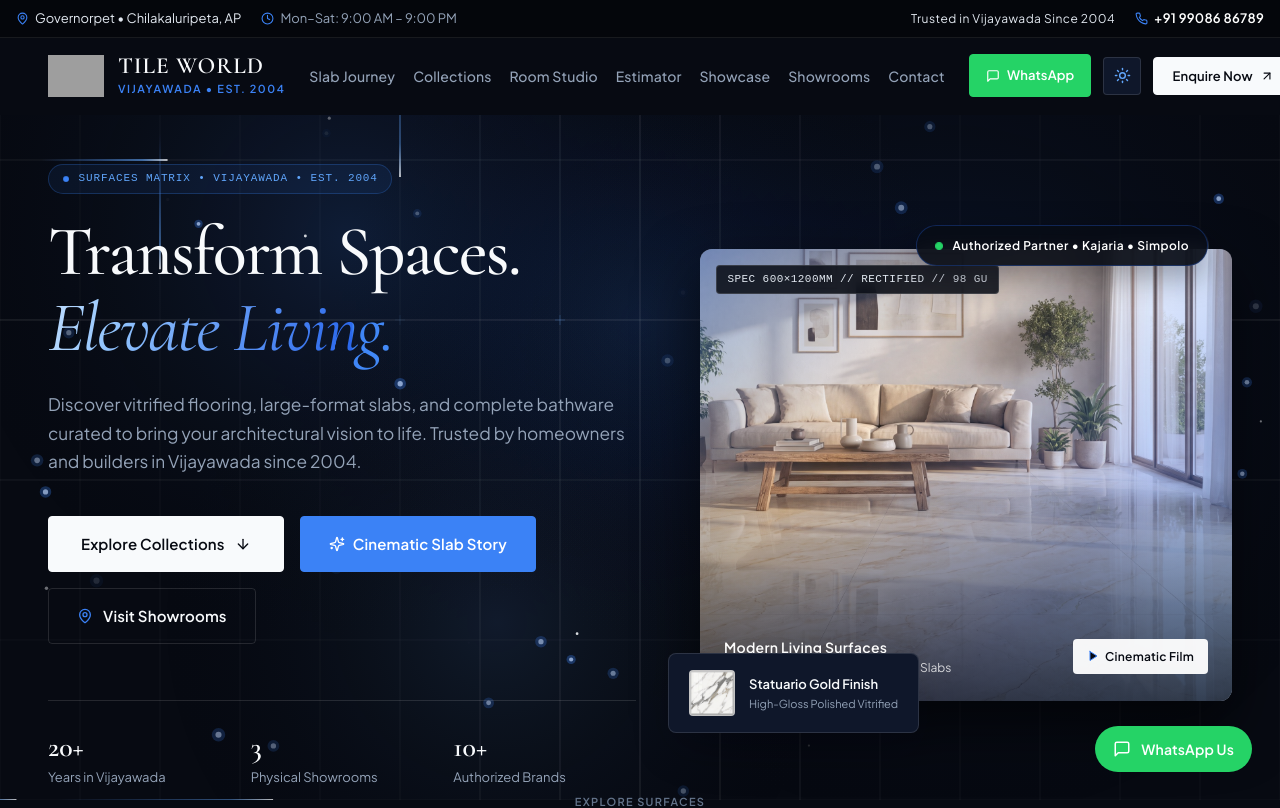
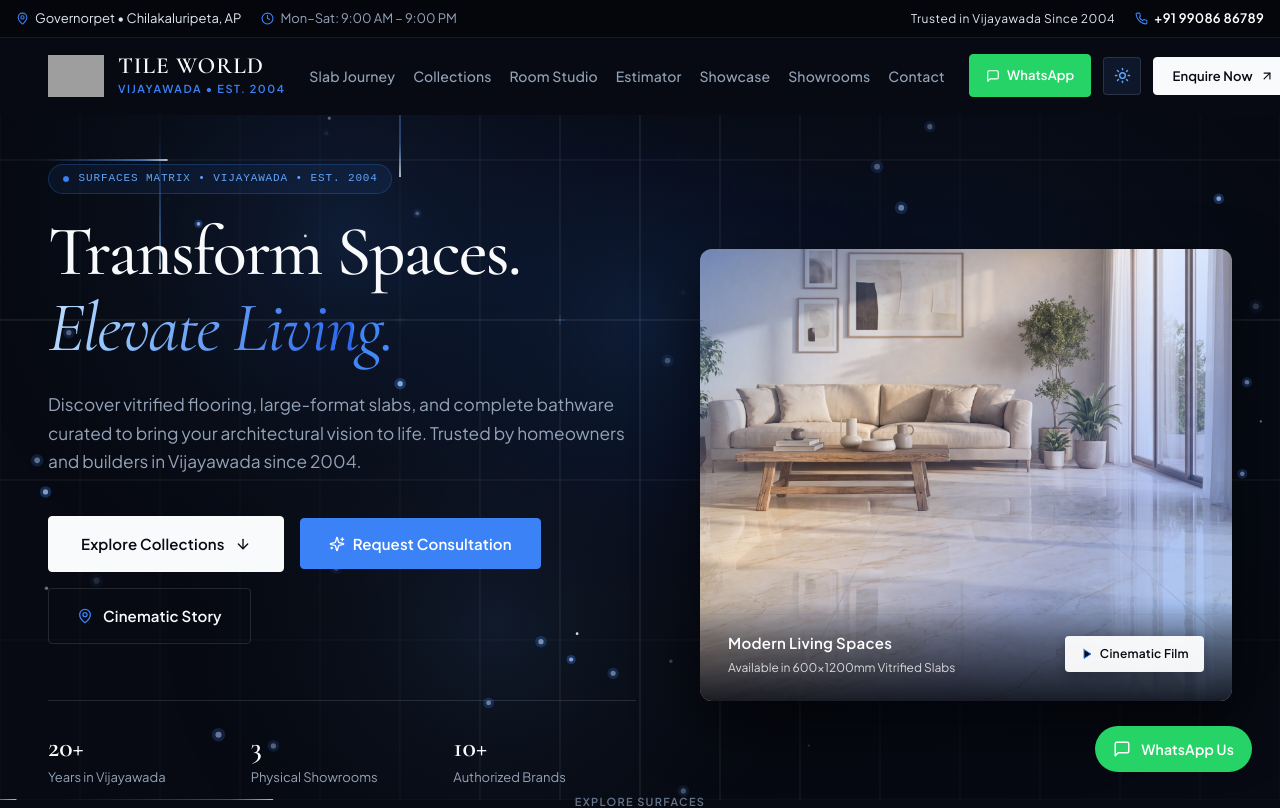
Before and after one commit to rohitreddy546/tile-world-vijayawada, a React (Vite) app: page / in a window 1280 px wide. Shown: the top 808 px of the page. Built offline with nearby package versions, Linux system fonts and the light colour scheme; grey boxes are pictures that could not be loaded.

Commit message:
fix: remove disturbing floating text boxes and telemetry stamp from hero image

```diff
--- a/src/components/Hero.tsx
+++ b/src/components/Hero.tsx
@@ -110,22 +110,25 @@ export const Hero: React.FC<HeroProps> = ({ onOpenEnquiry }) => {
                 <ArrowDown size={16} />
               </a>
 
+              {onOpenEnquiry && (
+                <button
+                  type="button"
+                  onClick={onOpenEnquiry}
+                  className="tw-btn tw-btn-bronze"
+                  style={{ padding: '0.9375rem 1.75rem', fontSize: '0.9375rem', gap: '0.5rem' }}
+                >
+                  <Sparkles size={16} />
+                  <span>Request Consultation</span>
+                </button>
+              )}
+
               <a
                 href="#cinematic-story"
-                className="tw-btn tw-btn-bronze"
-                style={{ padding: '0.9375rem 1.75rem', fontSize: '0.9375rem', gap: '0.5rem' }}
-              >
-                <Sparkles size={16} />
-                <span>Cinematic Slab Story</span>
-              </a>
-
-              <a
-                href="#showrooms"
                 className="tw-btn tw-btn-secondary"
                 style={{ padding: '0.9375rem 1.75rem', fontSize: '0.9375rem' }}
               >
                 <MapPin size={16} color="var(--color-blue)" />
-                <span>Visit Showrooms</span>
+                <span>Cinematic Story</span>
               </a>
             </div>
 
@@ -193,43 +196,8 @@ export const Hero: React.FC<HeroProps> = ({ onOpenEnquiry }) => {
             </div>
           </div>
 
-          {/* Right Column: Architectural Photography Collage with Dynamic Floating Elements */}
+          {/* Right Column: Architectural Living Space Photography */}
           <div style={{ position: 'relative' }} className="tw-reveal is-visible">
-            {/* Top-Right Floating Trust Badge */}
-            <div
-              style={{
-                position: 'absolute',
-                top: '-1.5rem',
-                right: '1.5rem',
-                backgroundColor: 'rgba(8, 12, 22, 0.92)',
-                backdropFilter: 'blur(10px)',
-                padding: '0.625rem 1.125rem',
-                borderRadius: 'var(--radius-pill)',
-                boxShadow: '0 12px 30px rgba(8, 12, 22, 0.35)',
-                border: '1px solid rgba(37, 99, 235, 0.3)',
-                color: '#FFFFFF',
-                display: 'flex',
-                alignItems: 'center',
-                gap: '0.625rem',
-                zIndex: 5,
-                animation: 'twFloatDelayed 6s ease-in-out infinite'
-              }}
-              className="tw-floating-top-badge"
-            >
-              <div
-                style={{
-                  width: '8px',
-                  height: '8px',
-                  borderRadius: '50%',
-                  backgroundColor: '#25D366',
-                  animation: 'twBeaconPulse 2s infinite'
-                }}
-              />
-              <span style={{ fontSize: '0.75rem', fontWeight: 600, letterSpacing: '0.04em' }}>
-                Authorized Partner &bull; Kajaria &bull; Simpolo
-              </span>
-            </div>
-
             <div
               style={{
                 position: 'relative',
@@ -241,27 +209,6 @@ export const Hero: React.FC<HeroProps> = ({ onOpenEnquiry }) => {
               }}
               className="tw-motion-card-glow"
             >
-              {/* Motion Graphics Telemetry Stamp */}
-              <div
-                style={{
-                  position: 'absolute',
-                  top: '1rem',
-                  left: '1rem',
-                  backgroundColor: 'rgba(7, 10, 18, 0.85)',
-                  backdropFilter: 'blur(8px)',
-                  padding: '0.3rem 0.65rem',
-                  borderRadius: 'var(--radius-xs)',
-                  border: '1px solid rgba(255, 255, 255, 0.14)',
-                  fontFamily: 'monospace',
-                  fontSize: '0.6875rem',
-                  color: '#E2E8F0',
-                  letterSpacing: '0.04em',
-                  zIndex: 3
-                }}
-              >
-                SPEC 600&times;1200MM // RECTIFIED // 98 GU
-              </div>
-
               <img
                 src="/images/hero-living-room.jpg"
                 alt="Contemporary architectural living space with premium vitrified flooring and warm natural lighting"
@@ -274,20 +221,16 @@ export const Hero: React.FC<HeroProps> = ({ onOpenEnquiry }) => {
                 className="tw-hero-main-img"
                 loading="eager"
               />
+
+              {/* Clean Lower-Third Caption Strip */}
               <div
                 style={{
                   position: 'absolute',
-                  inset: 0,
-                  background: 'linear-gradient(to top, rgba(7, 10, 18, 0.7) 0%, rgba(7, 10, 18, 0) 50%)'
-                }}
-              />
-              {/* Subtle architectural caption */}
-              <div
-                style={{
-                  position: 'absolute',
-                  bottom: '1.5rem',
-                  left: '1.5rem',
-                  right: '1.5rem',
+                  bottom: 0,
+                  left: 0,
+                  right: 0,
+                  padding: '1.75rem 1.75rem 1.5rem',
+                  background: 'linear-gradient(to top, rgba(7, 10, 18, 0.88) 0%, rgba(7, 10, 18, 0.4) 65%, transparent 100%)',
                   display: 'flex',
                   alignItems: 'center',
                   justifyContent: 'space-between',
@@ -295,87 +238,42 @@ export const Hero: React.FC<HeroProps> = ({ onOpenEnquiry }) => {
                 }}
               >
                 <div>
-                  <p style={{ fontSize: '0.875rem', fontWeight: 600, letterSpacing: '0.02em', margin: 0 }}>
-                    Modern Living Surfaces
+                  <p style={{ fontSize: '0.9375rem', fontWeight: 600, letterSpacing: '0.02em', margin: 0 }}>
+                    Modern Living Spaces
                   </p>
-                  <p style={{ fontSize: '0.75rem', color: 'rgba(255, 255, 255, 0.8)', margin: 0 }}>
+                  <p style={{ fontSize: '0.75rem', color: 'rgba(255, 255, 255, 0.8)', margin: '0.2rem 0 0' }}>
                     Available in 600&times;1200mm Vitrified Slabs
                   </p>
                 </div>
                 <a
                   href="#cinematic-story"
                   style={{
-                    padding: '0.5rem 0.875rem',
+                    padding: '0.55rem 0.95rem',
                     backgroundColor: 'rgba(255, 255, 255, 0.95)',
                     color: '#070A12',
                     fontSize: '0.75rem',
                     fontWeight: 600,
                     borderRadius: 'var(--radius-xs)',
                     letterSpacing: '0.02em',
-                    transition: 'transform var(--transition-fast)',
+                    transition: 'all var(--transition-fast)',
                     display: 'inline-flex',
                     alignItems: 'center',
-                    gap: '0.4rem',
-                    textDecoration: 'none'
+                    gap: '0.45rem',
+                    textDecoration: 'none',
+                    boxShadow: '0 4px 12px rgba(0, 0, 0, 0.25)'
                   }}
-                  onMouseEnter={(e) => (e.currentTarget.style.transform = 'scale(1.05)')}
-                  onMouseLeave={(e) => (e.currentTarget.style.transform = 'scale(1)')}
+                  onMouseEnter={(e) => {
+                    e.currentTarget.style.transform = 'scale(1.04)';
+                    e.currentTarget.style.backgroundColor = '#FFFFFF';
+                  }}
+                  onMouseLeave={(e) => {
+                    e.currentTarget.style.transform = 'scale(1)';
+                    e.currentTarget.style.backgroundColor = 'rgba(255, 255, 255, 0.95)';
+                  }}
                 >
                   <Play size={12} fill="currentColor" color="var(--color-blue)" />
                   <span>Cinematic Film</span>
                 </a>
-              </div>
-            </div>
-
-            {/* Overlapping Tactile Detail Floating Card with Organic Bobbing Animation */}
-            <div
-              onClick={() => onOpenEnquiry()}
-              role="button"
-              tabIndex={0}
-              onKeyDown={(e) => {
-                if (e.key === 'Enter' || e.key === ' ') onOpenEnquiry();
-              }}
-              style={{
-                position: 'absolute',
-                bottom: '-2rem',
-                left: '-2rem',
-                backgroundColor: 'var(--color-surface)',
-                padding: '1rem 1.25rem',
-                borderRadius: 'var(--radius-sm)',
-                boxShadow: '0 20px 40px rgba(8, 12, 22, 0.12)',
-                border: '1px solid var(--color-border)',
-                display: 'flex',
-                alignItems: 'center',
-                gap: '0.875rem',
-                maxWidth: '280px',
-                zIndex: 6,
-                cursor: 'pointer',
-                animation: 'twFloatSlow 5s ease-in-out infinite'
-              }}
-              className="tw-floating-card"
-            >
-              <div
-                style={{
-                  width: '46px',
-                  height: '46px',
-                  borderRadius: 'var(--radius-xs)',
-                  overflow: 'hidden',
-                  flexShrink: 0
-                }}
-              >
-                <img
-                  src="/images/collection/statuario.jpg"
-                  alt="Statuario Gold marble texture"
-                  style={{ width: '100%', height: '100%', objectFit: 'cover' }}
-                />
-              </div>
-              <div>
-                <p style={{ fontSize: '0.8125rem', fontWeight: 600, margin: 0, color: 'var(--color-text-main)' }}>
-                  Statuario Gold Finish
-                </p>
-                <p style={{ fontSize: '0.6875rem', color: 'var(--color-text-muted)', margin: 0 }}>
-                  High-Gloss Polished Vitrified
-                </p>
               </div>
             </div>
           </div>
@@ -419,12 +317,6 @@ export const Hero: React.FC<HeroProps> = ({ onOpenEnquiry }) => {
             grid-template-columns: 1fr !important;
             gap: 3rem !important;
           }
-          .tw-floating-card {
-            display: none !important;
-          }
-          .tw-floating-top-badge {
-            display: none !important;
-          }
           .tw-hero-scroll-indicator {
             display: none !important;
           }
```
